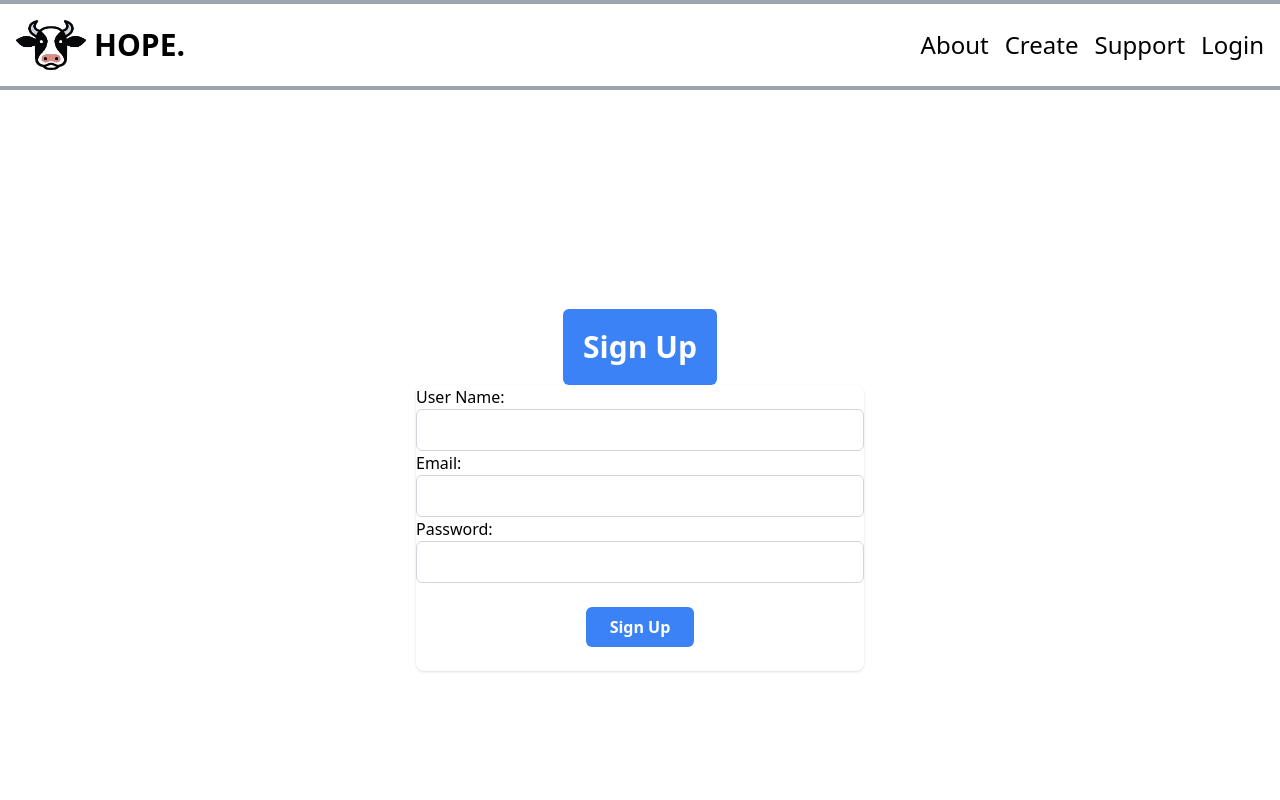
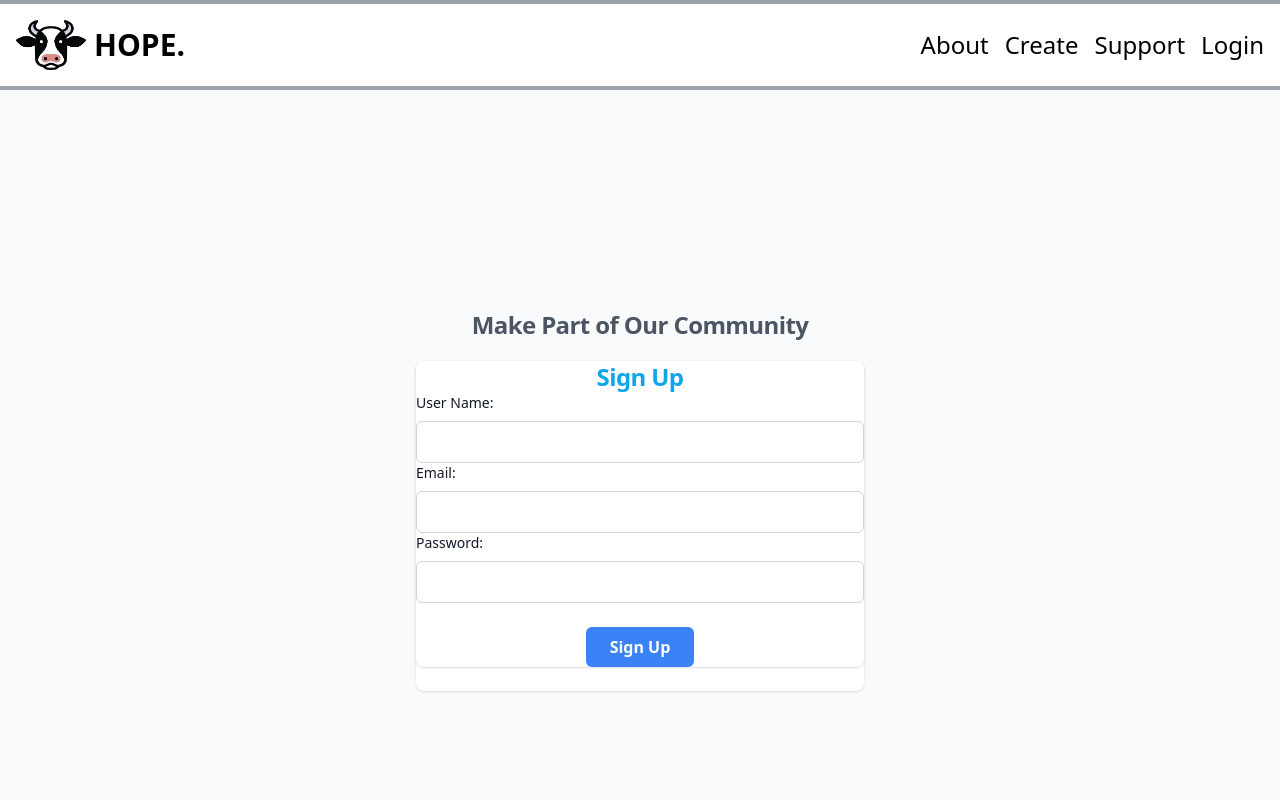
Before and after one commit to SantosMatheusSilva/crowdfunding-app-client, a React (Vite) app: page /signup in a window 1280 px wide. Shown: the top 800 px of the page. Built offline with nearby package versions, Linux system fonts and the light colour scheme.

Commit message:
signup page

```diff
--- a/src/pages/SignupPage.jsx
+++ b/src/pages/SignupPage.jsx
@@ -57,17 +57,69 @@ function SignupPage () {
     }
 
     return(
-        <section className=" ">
+        <section className="bg-gray-50 ">
+        <div className="flex flex-col items-center justify-center px-6 py-8 mx-auto md:h-screen lg:py-0">
+        <h1 className="text-3xl font-bold text-gray-600  text-center tracking-tight md:text-2xl m-5">Make Part of Our Community</h1>
+      <div className="w-full bg-white rounded-lg shadow dark:border md:mt-0 sm:max-w-md xl:p-0  dark:border-gray-700">
+
+        <div  className="w-full bg-white rounded-lg shadow dark:border md:mt-0 sm:max-w-md xl:p-0  dark:border-gray-700">
+        <h1 className="text-xl font-bold text-sky-500  text-center tracking-tight md:text-2xl ">
+            Sign Up
+        </h1>
+        <form onSubmit={handleSignupSubmit}>
+            <div>
+                <label className="block mb-2 text-sm font-medium text-gray-900 dark:text-black">User Name:</label>
+                <input className="w-full px-4 py-2 border border-gray-300 rounded-md focus:outline-none focus:border-indigo-500"
+                type="text"
+                name="user name"
+                value={name}
+                onChange={handleName}/>
+            </div>
+
+            <div>
+                <label className="block mb-2 text-sm font-medium text-gray-900 dark:text-black">Email:</label>
+                <input className="w-full px-4 py-2 border border-gray-300 rounded-md focus:outline-none focus:border-indigo-500"
+                type="email"
+                name="email"
+                value={email}
+                onChange={handleEmail}/>
+            </div>
+
+            <div>
+                <label className="block mb-2 text-sm font-medium text-gray-900 dark:text-black">Password:</label>
+                <input className="w-full px-4 py-2 border border-gray-300 rounded-md focus:outline-none focus:border-indigo-500"
+                type="password"
+                name="password"
+                value={password}
+                onChange={handlePassword}/>
+            </div>
+
+            <div className="mb-6 flex justify-center mt-6">
+                <button type="submit" className="px-6 py-2 bg-blue-500 text-white font-semibold rounded-md hover:bg-indigo-600 focus:outline-none ">
+                    Sign Up
+                </button>
+            </div>
+            {error && <p>{error}</p>}
+        </form>
+        </div>
+    </div>
+    </div>
+    </section>
+
+
+    )
+}
+
+export default SignupPage;
+
+{/* <section className=" ">
           <div className="flex flex-col items-center justify-center px-6 py-8 mx-auto md:h-screen lg:py-0">
             <h1 className="text-3xl font-bold text-center p-5  bg-blue-500 text-white font-semibold rounded-md">
                 Sign Up
             </h1>
             <div  className="w-full bg-white rounded-lg shadow dark:border md:mt-0 sm:max-w-md xl:p-0  dark:border-gray-700">
             <form onSubmit={handleSignupSubmit}>
-               {/*  <div>
-                    <label>Profile Picture:</label>
-                    <input type="image" name="profile picture" value={picture} onChange={(e) => setPicture(e.target.value)}/>
-                </div> */}
+
                 <div>
                     <label>User Name:</label>
                     <input className="w-full px-4 py-2 border border-gray-300 rounded-md focus:outline-none focus:border-indigo-500"
@@ -104,9 +156,4 @@ function SignupPage () {
             </form>
             </div>
         </div>
-        </section>
-
-    )
-}
-
-export default SignupPage;
+        </section> */}
```
